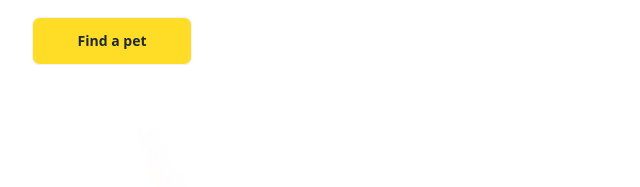
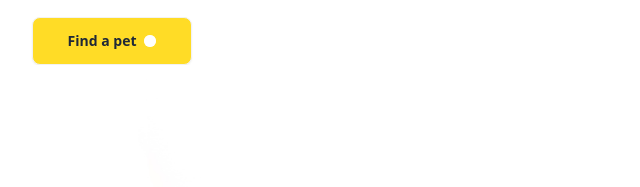
Before and after one commit to Shanjida96/Browse-4-Pets, a plain HTML site: page index.html in a window 1280 px wide. Shown: the part 450-637 px from the top of the page, 112-752 px from the left. Drawn offline with nearby package versions, Linux system fonts and the light colour scheme.

Commit message:
added animation

```diff
--- a/index.html
+++ b/index.html
@@ -90,8 +90,14 @@
           <div>
             <h1 class="text-4xl font-bold py-6">Pamper Your Pet,<br>Because They Deserve <br>the Best</h1>
             <p class="opacity-70">Discover a world of treats, toys, and essentials handpicked for <br> your furry friends. Shop now and make tails wag with joy!</p>
+
             <button class=" btn bg-[#FFDC26] rounded-lg
-            mt-3 lg:mt-5  px-7  py-3 w-40 h-11">Find a pet</button>
+            mt-3 lg:mt-5  px-7  py-3 w-40 h-11">Find a pet
+            <span class="relative flex size-3 justify-between">
+              <span class="absolute inline-flex h-full w-full animate-ping rounded-full bg-white opacity-75"></span>
+              <span class="relative inline-flex size-3 rounded-full bg-white"></span>
+            </span>
+          </button>
           </div>
           <div>
             <img class= "h-[400px] w-full" src="c1-assets/cat-big.png" alt="cat">
@@ -140,6 +146,7 @@
         src="c1-assets/cat-cartoon.png"
         alt="cat-cartoon" />
     </figure>
+
     <div class="card-body text-center">
       <h2 class="font-bold text-xl">Cat</h2>
       <p>3 items</p>
```
